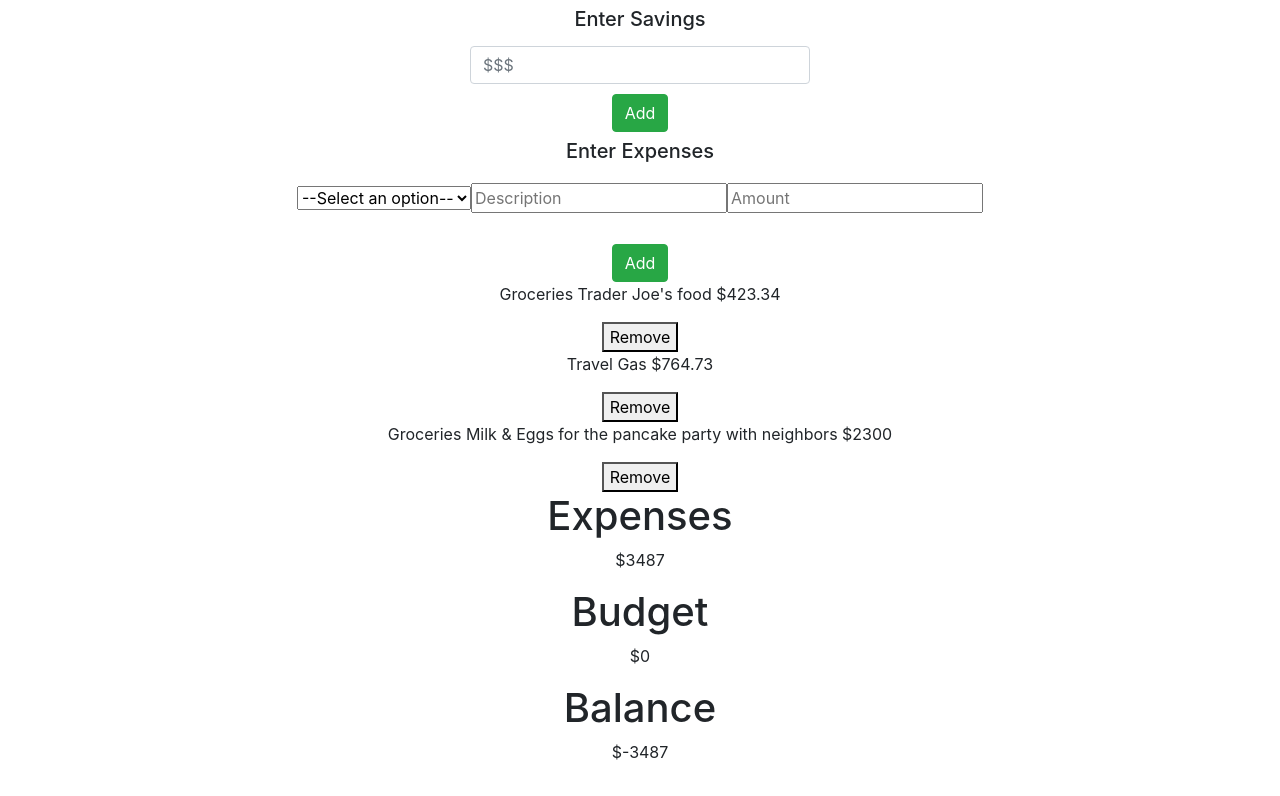
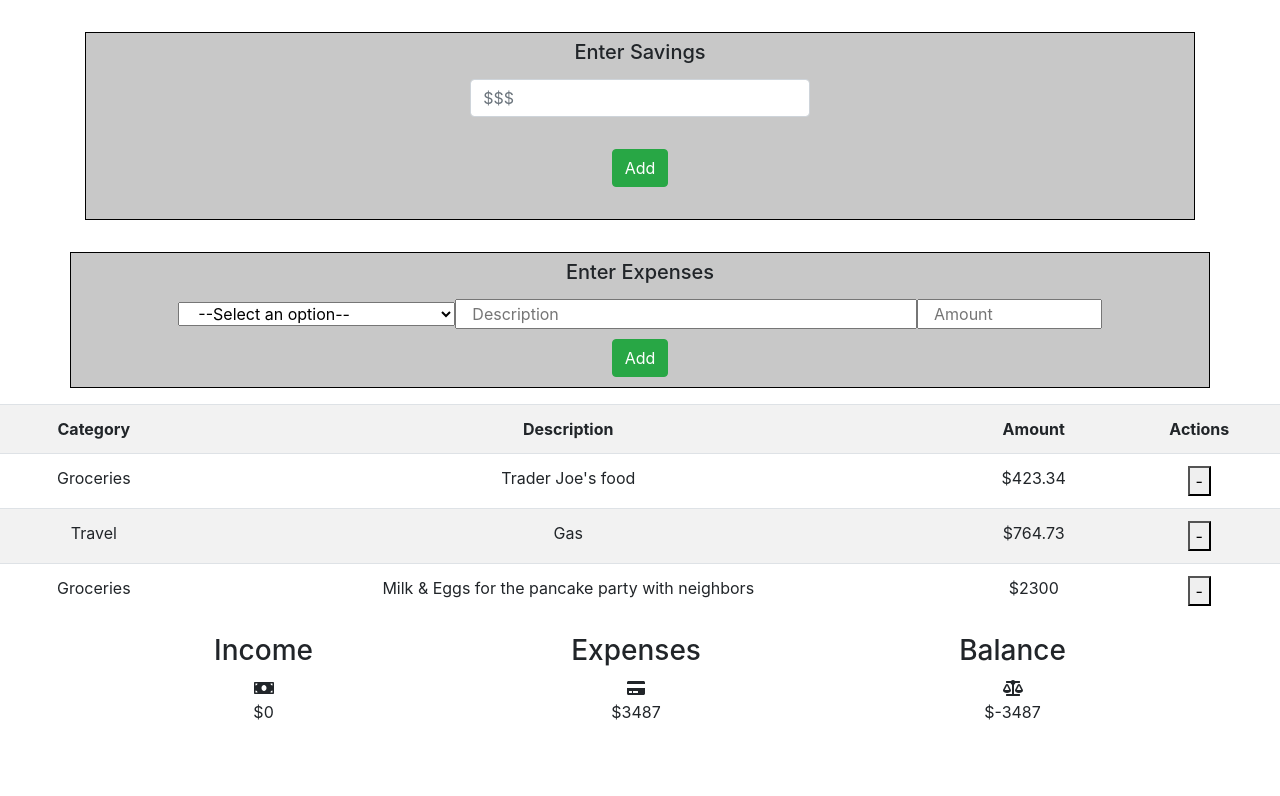
Before and after one commit to matthew-k-yee/BudgetTracker, a React (Create React App) app in the folder client/: page / in a window 1280 px wide. Shown: the top 796 px of the page. Built offline with nearby package versions, Linux system fonts and the light colour scheme.

Commit message:
font awesome

```diff
--- a/client/package.json
+++ b/client/package.json
@@ -3,8 +3,13 @@
   "version": "0.1.0",
   "private": true,
   "dependencies": {
+    "@fortawesome/fontawesome-svg-core": "^1.2.17",
+    "@fortawesome/free-solid-svg-icons": "^5.8.1",
+    "@fortawesome/react-fontawesome": "^0.1.4",
     "bootstrap": "^4.3.1",
     "chart.js": "^2.8.0",
+    "i": "^0.3.6",
+    "npm": "^6.9.0",
     "react": "^16.8.5",
     "react-dom": "^16.8.5",
     "react-scripts": "2.1.8",
--- a/client/src/App.css
+++ b/client/src/App.css
@@ -7,9 +7,38 @@
 }
 
 .btn {
-  margin-top: 10px;
+  margin-top: 2em;
+  margin-bottom: 2em;
 }
 
-.expense-input{
-  padding: 5px;
+.budget-box {
+  margin-top: 2rem;
+  background: rgb(200,200,200);
+  border: 1px solid black;
 }
+
+.expense-box {
+  margin-top: 2rem;
+  background: rgb(200,200,200);
+  border: 1px solid black;
+}
+
+.title {
+  display: flex;
+  justify-content: space-evenly;
+}
+
+.content {
+  width: 80%;
+  margin: 0 auto;
+}
+
+.add-button {
+  margin: 10px auto;
+}
+
+
+.total-list {
+  display: flex;
+  justify-content: space-around
+}
--- a/client/src/components/Balance.js
+++ b/client/src/components/Balance.js
@@ -1,4 +1,6 @@
 import React from 'react'
+import { FontAwesomeIcon } from '@fortawesome/react-fontawesome'
+
 
 const Balance = props => {
   const debts = props.amount.map( debt => parseInt(debt.amount)).reduce((a,c) => a + c, 0)
@@ -6,7 +8,8 @@ const Balance = props => {
   let total = incomes - debts
   return (
     <div>
-      <h1>Balance</h1>
+      <h3>Balance</h3>
+      <FontAwesomeIcon icon='balance-scale'/>
       <p>${total}</p>
     </div>
   )
--- a/client/src/components/Budget.js
+++ b/client/src/components/Budget.js
@@ -1,10 +1,8 @@
 import React, { Component } from 'react'
 import ExpenseList from './ExpenseList'
 import InputExpense from './InputExpense'
-import Income from './Income'
-import Balance from './Balance'
-import Expenses from './Expenses'
-import {defaultTransactions, defaultBudget} from '../modules/default'
+import Total from './Total'
+import {defaultTransactions} from '../modules/default'
 import InputBudget from './InputBudget';
 
 class Budget extends Component {
@@ -107,12 +105,10 @@ class Budget extends Component {
           handleUpdate={this.handleUpdate}
           handleDelete={this.handleDelete}
         />
-        <Expenses amount={this.state.expenseList}/>
-        <Income budgetList={this.state.budgetList}/>
-        <Balance
+        <Total
           amount={this.state.expenseList}
           budget={this.state.budgetList}
-          />
+        />
       </div>
     )
   }
--- a/client/src/components/ExpenseList.js
+++ b/client/src/components/ExpenseList.js
@@ -2,36 +2,29 @@ import React from 'react'
 
 const ExpenseList = props => {
   return (
-    <div>
+    <table className='table table-striped table-md content'>
+      <tbody>
+      <tr>
+        <th scope="col">Category</th>
+        <th scope="col">Description</th>
+        <th scope="col">Amount</th>
+        <th scope="col">Actions</th>
+      </tr>
     {props.expenseList.map( (list, index) => {
       return (
-        <div key={index}>
-          <p>{list.categories} {list.description} ${list.amount}</p>
-          <button onClick={() => props.handleDelete(index)}>Remove</button>
-        </div>
+        <tr key={index}>
+          <td>{list.categories}</td>
+          <td>{list.description} </td>
+          <td>${list.amount}</td>
+          <td>
+            <button onClick={() => props.handleDelete(index)}>-</button>
+          </td>
+        </tr>
       )
     })}
-    </div>
+      </tbody>
+    </table>
   )
 
 }
 export default ExpenseList
-
-  // <tr>
-  //   <td>
-  //     <h3>Category</h3>
-  //   </td>
-  //   <td>
-  //     <h3>Description</h3>
-  //   </td>
-  //   <td>
-  //     <h3>Amount</h3>
-  //   </td>
-  // </tr>
-
-
-
-        {/* <div key={index}>
-          <p>{list.categories} {list.description} ${list.amount}</p>
-          <button onClick={() => props.handleDelete(index)}>Remove</button>
-        </div> */}
--- a/client/src/components/Expenses.js
+++ b/client/src/components/Expenses.js
@@ -1,10 +1,12 @@
 import React from 'react'
+import { FontAwesomeIcon } from '@fortawesome/react-fontawesome';
 
 const Expenses = props => {
   const amount = props.amount.map( expense => parseInt(expense.amount))
   return (
     <div>
-      <h1>Expenses</h1>
+      <h3>Expenses</h3>
+      <FontAwesomeIcon icon='credit-card' />
       <p>${amount.reduce((a,c) => a + c, 0)}</p>
     </div>
   )
--- a/client/src/components/Income.js
+++ b/client/src/components/Income.js
@@ -1,10 +1,12 @@
 import React from 'react'
+import { FontAwesomeIcon } from '@fortawesome/react-fontawesome';
 
 const Income = props => {
   let list = props.budgetList.map( list => parseInt(list.income)).reduce((a,c) => a + c, 0)
     return (
       <div>
-        <h1>Budget</h1>
+        <h3>Income</h3>
+        <FontAwesomeIcon icon='money-bill' />
         <p>${list}</p>
       </div>
     )
--- a/client/src/components/InputBudget.js
+++ b/client/src/components/InputBudget.js
@@ -4,7 +4,7 @@ const InputBudget = props => {
   return (
     <div className='container budget-input'>
       <form onSubmit={props.handleSavingsSubmit}>
-        <div className=''>
+        <div className='budget-box'>
           <label className='col-sm-3 col-form-label'><h5>Enter Savings</h5></label>
           <div className='col-sm-4 budget-form-field'>
             <input
--- a/client/src/components/InputExpense.js
+++ b/client/src/components/InputExpense.js
@@ -4,11 +4,12 @@ const InputExpense = props => {
   return (
     <div className='container'>
       <form onSubmit={props.handleSubmit}>
-      <div className='form-group row'>
+      <div className='form-group row expense-box'>
         <label className='col-sm-12 col-form-label'><h5>Enter Expenses</h5></label>
         <div className='col-sm-12 expense-input'>
           <select
               name='categories'
+              className='col-sm-3'
               value={props.categories}
               required onChange={props.handleChange}>
             <option value=''>--Select an option--</option>
@@ -20,6 +21,7 @@ const InputExpense = props => {
             <option value="Utilities">Utilities</option>
           </select>
           <input
+            className='col-sm-5'
             type='text'
             name='description'
             value={props.description}
@@ -27,6 +29,7 @@ const InputExpense = props => {
             required onChange={props.handleChange}
             />
           <input
+            className='col-sm-2'
             type="number"
             name='amount'
             value={props.amount}
@@ -34,28 +37,10 @@ const InputExpense = props => {
             required onChange={props.handleChange}
             />
         </div>
+        <button className='add-button btn btn-success' type='submit'>Add</button>
       </div>
-        <button className='btn btn-success' type='submit'>Add</button>
       </form>
     </div>
   )
 }
 export default InputExpense
-
-
-
-{/* <form onSubmit={props.handleSavingsSubmit}>
-<div className='form-group row'>
-  <label className='col-sm-3 col-form-label'>Enter Savings</label>
-  <div className='col-sm-9'>
-    <input
-      className='form-control'
-      type="number"
-      name='income'
-      value={props.budget.income}
-      onChange={props.handleSavingsChange}
-      />
-    </div>
-  </div>
-<button className='btn btn-success' type='submit'>Add</button>
-</form> */}
--- /dev/null
+++ b/client/src/components/Total.js
@@ -0,0 +1,18 @@
+import React from 'react'
+import Income from './Income'
+import Balance from './Balance'
+import Expenses from './Expenses'
+
+const Total = props => {
+  return (
+    <div className='container total-list'>
+        <Income budgetList={props.budget}/>
+        <Expenses amount={props.amount}/>
+        <Balance
+          amount={props.amount}
+          budget={props.budget}
+          />
+    </div>
+  )
+}
+export default Total
--- a/client/src/index.js
+++ b/client/src/index.js
@@ -4,6 +4,11 @@ import './index.css';
 import App from './App';
 import * as serviceWorker from './serviceWorker';
 import 'bootstrap/dist/css/bootstrap.css'
+import { library } from '@fortawesome/fontawesome-svg-core'
+import { FontAwesomeIcon } from '@fortawesome/react-fontawesome'
+import { faBalanceScale, faCreditCard, faMoneyBill} from '@fortawesome/free-solid-svg-icons'
+
+library.add(faBalanceScale, faCreditCard, faMoneyBill)
 
 ReactDOM.render(<App />, document.getElementById('root'));
 
```
Also changed, not shown: 1 other file (tests, documents, lock files or other folders).
